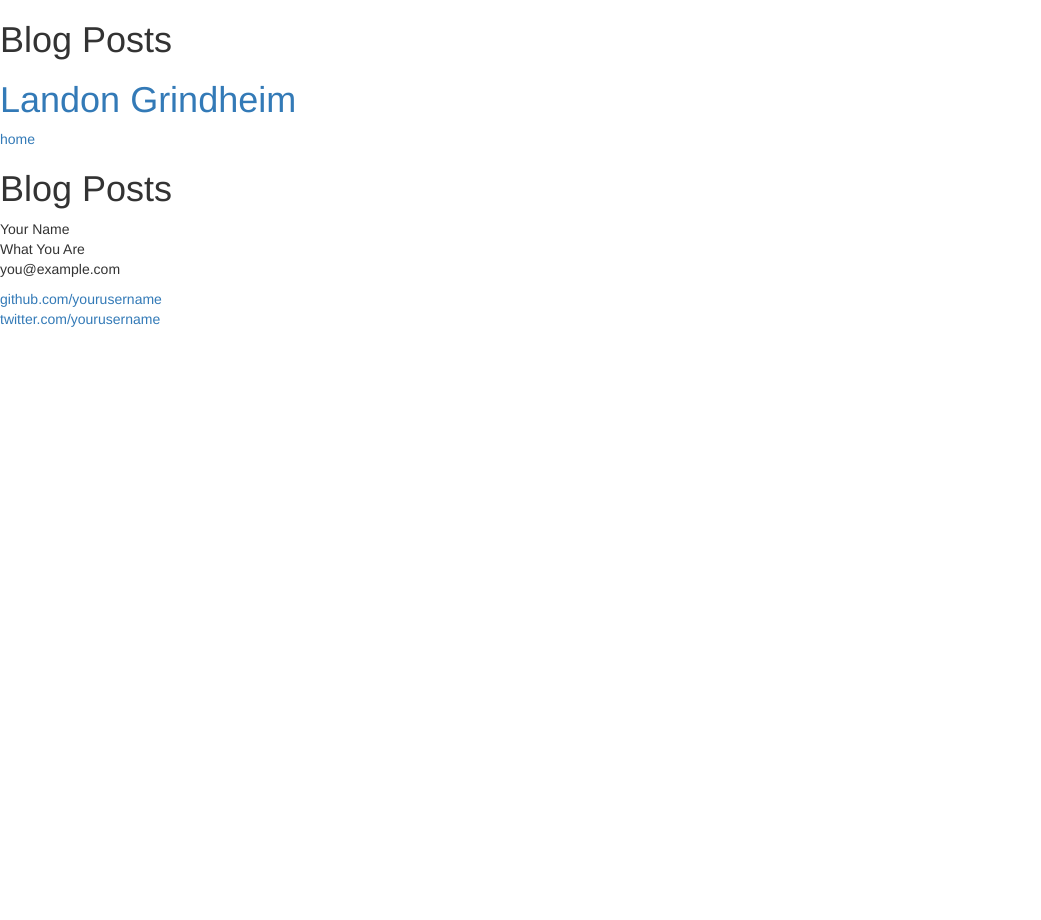
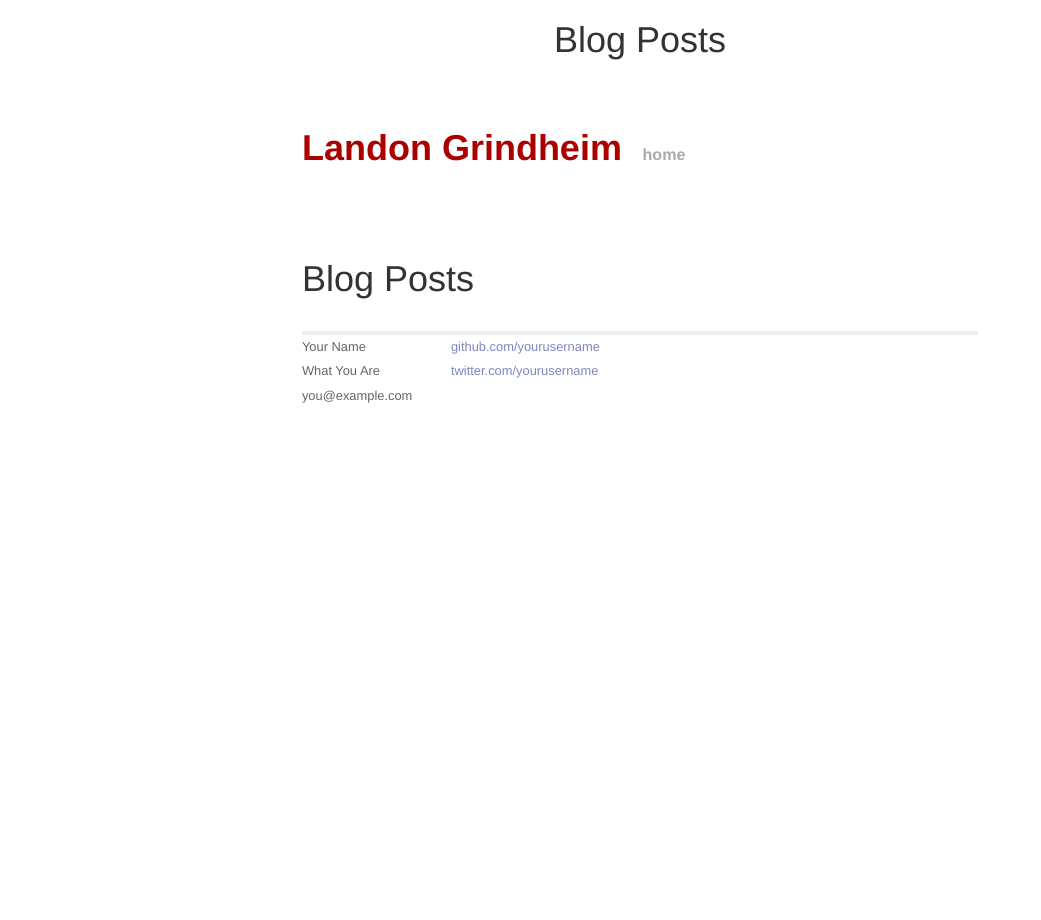
Before and after one commit to eah13/jekyllblog, a Jekyll site: the page built from index.html, in a window 1280 px wide. Shown: the whole page, without its empty margins (0-1041 px from the left). Built offline with Jekyll 4.4.1, drawn with Linux system fonts in a browser that asks for light colours; nearby versions of some CDN libraries; library files that are not in the unit come from our copies; Markdown is read by kramdown in place of the engine named in the settings; the list of posts is cut into pages by our own code.

```diff
--- a/_config.yml
+++ b/_config.yml
@@ -2,7 +2,7 @@ name: "Landon Grindheim"
 description: "Landon's Jekyll Blog"
 
 url: "http://localhost:4000"
-baseurl: jekyllblog
+baseurl: /jekyllblog
 
 paginate: 10
 
```
